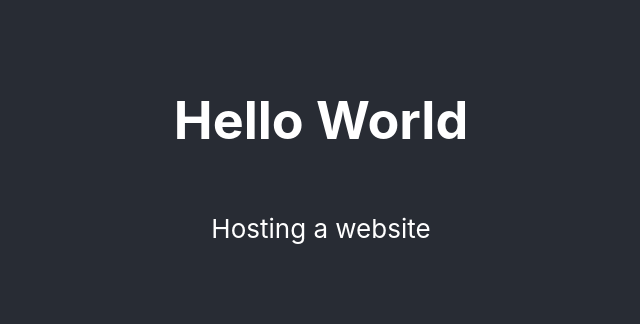
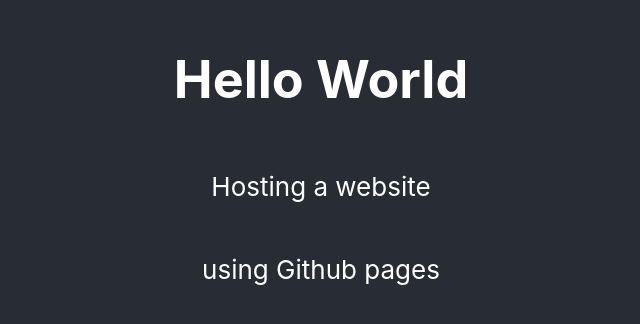
Before and after one commit to seongjooy/seongjoo-portfolio-cra, a React (Create React App) app: page / in a window 1280 px wide. Shown: the part 238-562 px from the top of the page, without its empty margins (319-959 px from the left). Built offline with nearby package versions, Linux system fonts and the light colour scheme.

Commit message:
content edit

```diff
--- a/src/App.js
+++ b/src/App.js
@@ -7,6 +7,7 @@
       <header className="App-header">
       <h1>Hello World</h1>
       <p>Hosting a website</p>
+      <p>using Github pages</p>
       </header>
     </div>
   );
```
